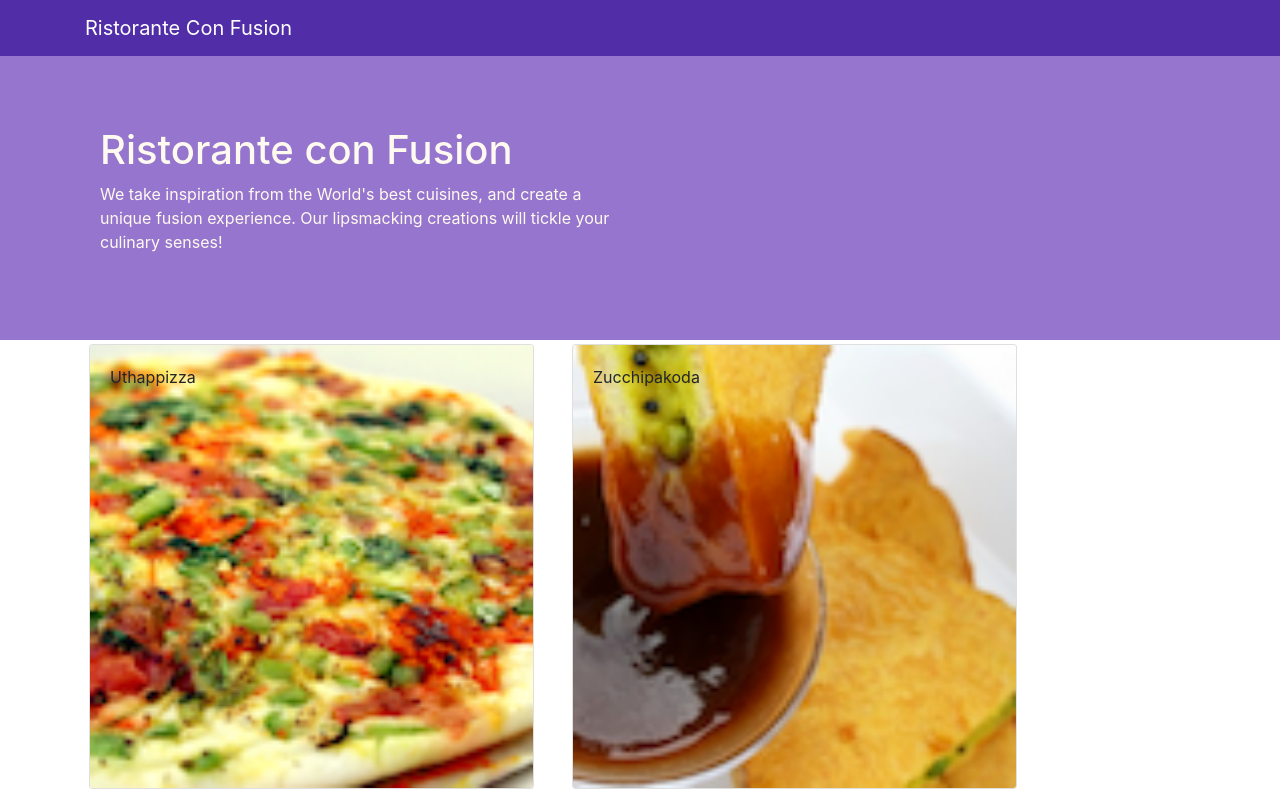
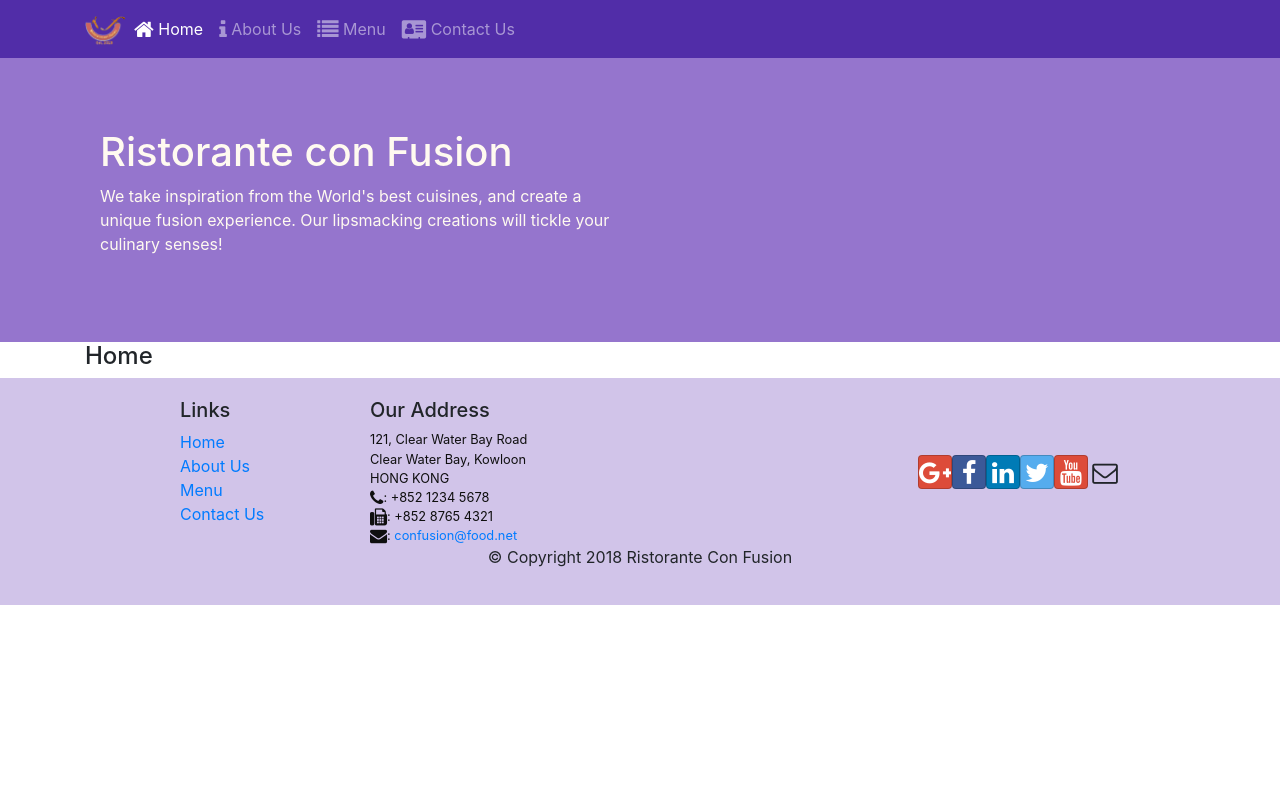
Before and after one commit to BangNguyen1992/coursera-frontend-web-development, a React (Create React App) app: page /home in a window 1280 px wide. Shown: the top 795 px of the page. Built offline with nearby package versions, Linux system fonts and the light colour scheme.

Commit message:
Week 2: ReactRouter

```diff
--- a/package.json
+++ b/package.json
@@ -12,6 +12,7 @@
     "react": "^17.0.2",
     "react-dom": "^17.0.2",
     "react-popper": "^2.2.5",
+    "react-router-dom": "^5.2.0",
     "react-scripts": "4.0.3",
     "reactstrap": "^8.9.0",
     "web-vitals": "^1.1.1"
--- a/src/App.js
+++ b/src/App.js
@@ -1,12 +1,16 @@
+import { BrowserRouter } from 'react-router-dom';
+
 import Main from './components/MainComponent';
 
 import './App.css';
 
 function App() {
   return (
-    <div className="App">
-      <Main />
-    </div>
+    <BrowserRouter>
+      <div className="App">
+        <Main />
+      </div>
+    </BrowserRouter>
   );
 }
 
--- a/src/components/DishdetailComponent.js
+++ b/src/components/DishdetailComponent.js
@@ -40,7 +40,7 @@
   );
 };
 
-export default ({ dish }) => {
+const DishdetailComponent = ({ dish }) => {
   if (!dish) {
     return <div></div>;
   }
@@ -54,4 +54,5 @@
   );
 };
 
+export default DishdetailComponent;
 // rafce
--- a/src/components/FooterComponent.js
+++ b/src/components/FooterComponent.js
@@ -1,3 +1,4 @@
+import { Link } from 'react-router-dom';
 
 const Footer = (props) => {
   return (
@@ -8,16 +9,16 @@
             <h5>Links</h5>
             <ul className="list-unstyled">
               <li>
-                <a href="#">Home</a>
+                <Link to="/home">Home</Link>
               </li>
               <li>
-                <a href="#">About</a>
+                <Link to="/aboutus">About Us</Link>
               </li>
               <li>
-                <a href="#">Menu</a>
+                <Link to="/menu">Menu</Link>
               </li>
               <li>
-                <a href="contactus.html">Contact</a>
+                <Link to="/contactus">Contact Us</Link>
               </li>
             </ul>
           </div>
--- a/src/components/HeaderComponent.js
+++ b/src/components/HeaderComponent.js
@@ -1,12 +1,54 @@
-// import React, { Component } from 'react';
-import { Navbar, NavbarBrand, Jumbotron } from 'reactstrap';
+import { useState } from 'react';
+import {
+  Nav,
+  Navbar,
+  NavbarBrand,
+  NavbarToggler,
+  Collapse,
+  NavItem,
+  Jumbotron,
+} from 'reactstrap';
+import { NavLink } from 'react-router-dom';
 
 const Header = () => {
+  const [isNavOpen, setIsNavOpen] = useState(false);
   return (
     <>
-      <Navbar dark>
+      <Navbar dark expand="md">
         <div className="container">
-          <NavbarBrand href="/">Ristorante Con Fusion</NavbarBrand>
+          <NavbarToggler onClick={() => setIsNavOpen(!isNavOpen)} />
+          <NavbarBrand className="mr-auto" href="/">
+            <img
+              src="assets/images/logo.png"
+              height="30"
+              width="41"
+              alt="Ristorante Con Fusion"
+            />
+          </NavbarBrand>
+          <Collapse isOpen={isNavOpen} navbar>
+            <Nav navbar>
+              <NavItem>
+                <NavLink className="nav-link" to="/home">
+                  <span className="fa fa-home fa-lg"></span> Home
+                </NavLink>
+              </NavItem>
+              <NavItem>
+                <NavLink className="nav-link" to="/aboutus">
+                  <span className="fa fa-info fa-lg"></span> About Us
+                </NavLink>
+              </NavItem>
+              <NavItem>
+                <NavLink className="nav-link" to="/menu">
+                  <span className="fa fa-list fa-lg"></span> Menu
+                </NavLink>
+              </NavItem>
+              <NavItem>
+                <NavLink className="nav-link" to="/contactus">
+                  <span className="fa fa-address-card fa-lg"></span> Contact Us
+                </NavLink>
+              </NavItem>
+            </Nav>
+          </Collapse>
         </div>
       </Navbar>
       <Jumbotron>
--- /dev/null
+++ b/src/components/HomeComponent.js
@@ -0,0 +1,9 @@
+function Home(props) {
+  return (
+    <div className="container">
+      <h4>Home</h4>
+    </div>
+  );
+}
+
+export default Home;
--- a/src/components/MainComponent.js
+++ b/src/components/MainComponent.js
@@ -1,9 +1,11 @@
 import { useState } from 'react';
+import { Switch, Route, Redirect } from 'react-router-dom';
 
 import Header from './HeaderComponent';
 import Footer from './FooterComponent';
 import Menu from './MenuComponent';
 import DishDetail from './DishdetailComponent';
+import Home from './HomeComponent';
 
 import { DISHES } from '../shared/dishes';
 
@@ -14,8 +16,18 @@
   return (
     <div>
       <Header />
+      <Switch>
+        <Route path="/home" component={Home} />
+        <Route
+          exact
+          path="/menu"
+          component={() => (
+            <Menu dishes={dishes} onDishSelect={setSelectedDish} />
+          )}
+        />
+        <Redirect to="/home" />
+      </Switch>
 
-      <Menu dishes={dishes} onDishSelect={setSelectedDish} />
       <DishDetail dish={selectedDish} />
 
       <Footer />
--- a/src/components/MenuItem.js
+++ b/src/components/MenuItem.js
@@ -4,7 +4,8 @@
 const MenuItem = ({ dish, onDishSelect }) => {
   return (
     <div className="col-12 col-md-5 m-1">
-      <Card onClick={() => onDishSelect(dish)}>
+      {/* <Card onClick={() => onDishSelect(dish)}> */}
+      <Card>
         <CardImg width="100%" src={dish.image} alt={dish.name} />
         <CardImgOverlay>
           <CardTitle>{dish.name}</CardTitle>
```
Also changed, not shown: 1 other file (tests, documents, lock files or other folders).
